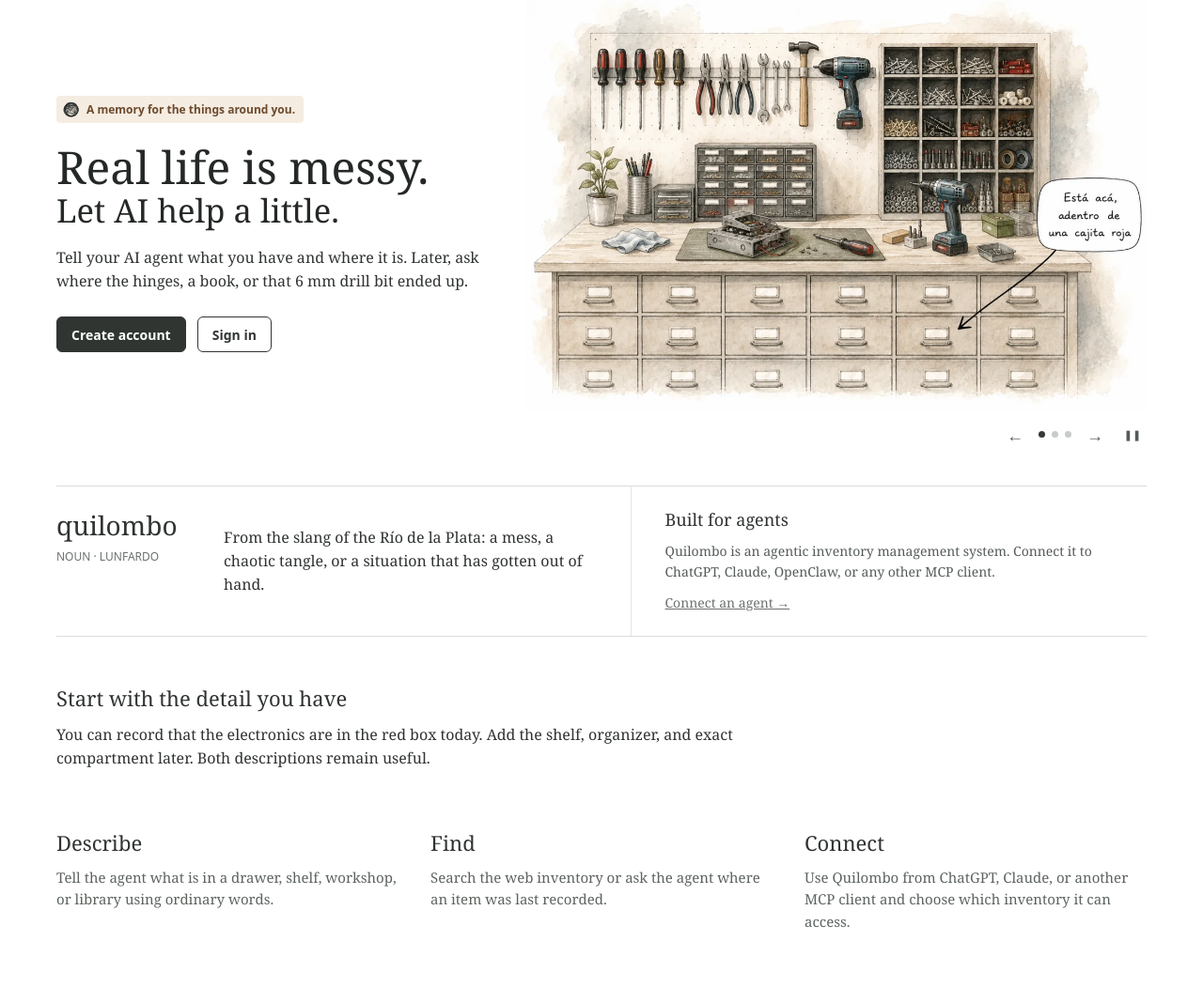
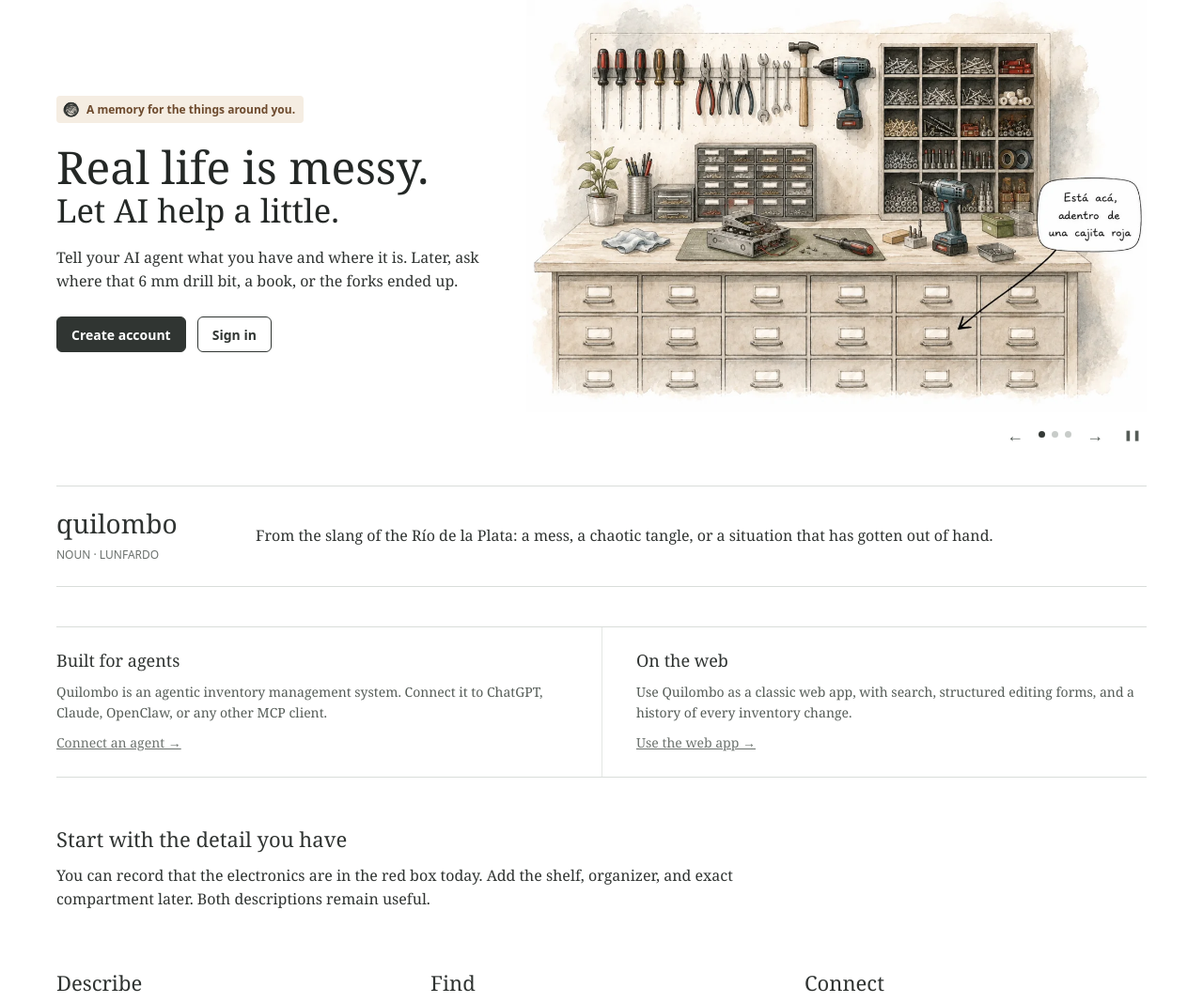
Before and after one commit to mgaitan/quilombo, a Django app: page / in a window 1280 px wide. Shown: the part 139-1207 px from the top of the page at 94% size. Run offline with Django 5.2, Linux system fonts and the light colour scheme; parts of the project's set-up code (start-up, migrations or seed data) failed here and were passed over; some libraries are stand-ins or nearby versions.

Commit message:
fix(home): separate identity and access paths
Keep the brand definition distinct from functional access modes, add the classic web workflow, refine hero examples, and replace explicit box labeling with an A23 QR reference.\n\nRefs #109

```diff
--- a/inventory/static/inventory/styles.css
+++ b/inventory/static/inventory/styles.css
@@ -187,31 +187,30 @@ p { margin: 0 0 18px; }
   margin-top: 26px;
 }
 
-.identity-band {
+.dictionary-entry {
   display: grid;
-  grid-template-columns: minmax(0, 1fr) minmax(360px, .9fr);
+  grid-template-columns: 180px minmax(0, 1fr);
+  gap: 32px;
   margin-top: 38px;
   border-block: 1px solid #d9ddda;
-}
-
-.dictionary-entry {
-  display: grid;
-  grid-template-columns: 150px minmax(0, 1fr);
-  gap: 28px;
-  padding: 24px 36px 24px 0;
+  padding: 22px 0;
 }
 
 .dictionary-entry h2 { margin-bottom: 2px; font-size: 28px; }
 .dictionary-entry p { align-self: center; margin: 0; }
 .dictionary-class { color: #6c726e; font: 12px system-ui, sans-serif; text-transform: uppercase; }
 
-.technical-note {
-  border-left: 1px solid #e3e6e3;
-  padding: 24px 0 24px 36px;
+.access-band {
+  display: grid;
+  grid-template-columns: repeat(2, minmax(0, 1fr));
+  margin-top: 42px;
+  border-block: 1px solid #d9ddda;
 }
 
-.technical-note h2 { font-size: 18px; }
-.technical-note p { max-width: 34rem; margin-bottom: 9px; color: #555c57; font-size: 14px; }
+.access-option { padding: 24px 36px 24px 0; }
+.access-option + .access-option { border-left: 1px solid #e3e6e3; padding-right: 0; padding-left: 36px; }
+.access-option h2 { font-size: 18px; }
+.access-option p { max-width: 34rem; margin-bottom: 9px; color: #555c57; font-size: 14px; }
 
 .button {
   display: inline-flex;
@@ -435,9 +434,10 @@ code {
   .home-page { width: min(100% - 32px, 980px); }
   .home-page h1 { max-width: 10em; font-size: 42px; }
   .feature-grid { grid-template-columns: 1fr; gap: 20px; }
-  .identity-band { grid-template-columns: 1fr; margin-top: 32px; }
-  .dictionary-entry { grid-template-columns: 1fr; gap: 12px; padding: 22px 0; }
-  .technical-note { border-top: 1px solid #e3e6e3; border-left: 0; padding: 22px 0; }
+  .dictionary-entry { grid-template-columns: 1fr; gap: 12px; margin-top: 32px; }
+  .access-band { grid-template-columns: 1fr; margin-top: 38px; }
+  .access-option { padding: 22px 0; }
+  .access-option + .access-option { border-top: 1px solid #e3e6e3; border-left: 0; padding: 22px 0; }
   .band { margin-top: 58px; }
   .page-heading { display: block; }
   .page-heading > .button, .page-heading > .page-actions { margin-top: 20px; }
--- a/inventory/templates/inventory/home.html
+++ b/inventory/templates/inventory/home.html
@@ -12,7 +12,7 @@
         {% translate "A memory for the things around you." %}
       </p>
       <h1 id="page-title">{% translate "Real life is messy." %} <span>{% translate "Let AI help a little." %}</span></h1>
-      <p>{% translate "Tell your AI agent what you have and where it is. Later, ask where the hinges, a book, or that 6 mm drill bit ended up." %}</p>
+      <p>{% translate "Tell your AI agent what you have and where it is. Later, ask where that 6 mm drill bit, a book, or the forks ended up." %}</p>
       <div class="actions">
         {% if user.is_authenticated %}
           <a class="button button-primary" href="{% url 'dashboard' %}">{% translate "Open inventories" %}</a>
@@ -60,7 +60,6 @@
     </div>
   </section>
 
-  <section class="identity-band">
   <aside class="dictionary-entry" aria-labelledby="quilombo-definition">
     <div>
       <h2 id="quilombo-definition">quilombo</h2>
@@ -68,10 +67,21 @@
     </div>
     <p>{% translate "From the slang of the Río de la Plata: a mess, a chaotic tangle, or a situation that has gotten out of hand." %}</p>
   </aside>
-    <div class="technical-note">
+
+  <section class="access-band" aria-label="{% translate 'Ways to use Quilombo' %}">
+    <div class="access-option">
       <h2>{% translate "Built for agents" %}</h2>
       <p>{% translate "Quilombo is an agentic inventory management system. Connect it to ChatGPT, Claude, OpenClaw, or any other MCP client." %}</p>
       <a class="quiet-link" href="{% url 'connector-guide' %}">{% translate "Connect an agent" %} &rarr;</a>
+    </div>
+    <div class="access-option">
+      <h2>{% translate "On the web" %}</h2>
+      <p>{% translate "Use Quilombo as a classic web app, with search, structured editing forms, and a history of every inventory change." %}</p>
+      {% if user.is_authenticated %}
+        <a class="quiet-link" href="{% url 'dashboard' %}">{% translate "Open inventories" %} &rarr;</a>
+      {% else %}
+        <a class="quiet-link" href="{% url 'signup' %}">{% translate "Use the web app" %} &rarr;</a>
+      {% endif %}
     </div>
   </section>
 
--- a/inventory/tests.py
+++ b/inventory/tests.py
@@ -1378,6 +1378,7 @@ def test_public_home_and_connector_guide(client):
     assert home_response.status_code == 200
     assert "Una memoria para las cosas que te rodean." in home_response.content.decode()
     assert "La vida real es un quilombo." in home_response.content.decode()
+    assert "bisagras" not in home_response.content.decode()
     assert "inventory/home/workshop-es.webp" in home_response.content.decode()
     assert "inventory/home/library-es.webp" in home_response.content.decode()
     assert "inventory/home/moving-es.webp" in home_response.content.decode()
@@ -1409,6 +1410,9 @@ def test_web_detects_english_and_spanish_from_accept_language(client):
     assert "inventory/home/library-en.webp" in english_content
     assert "inventory/home/moving-en.webp" in english_content
     assert "Quilombo is an agentic inventory management system." in english_content
+    assert "Later, ask where that 6 mm drill bit, a book, or the forks ended up." in english_content
+    assert "Use Quilombo as a classic web app" in english_content
+    assert "hinges" not in english_content
     assert "Create account" in english_content
     assert '<html lang="es">' in spanish_content
     assert "Una memoria para las cosas que te rodean." in spanish_content
```
Also changed, not shown: inventory/static/inventory/home/moving-en.webp, inventory/static/inventory/home/moving-es.webp, locale/es/LC_MESSAGES/django.po, 1 other file. Lines whose indentation alone changed are shown as unchanged.
